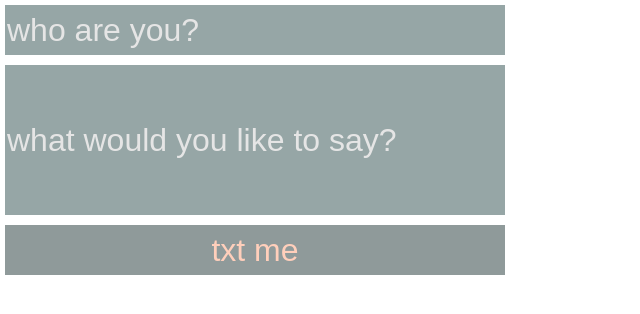
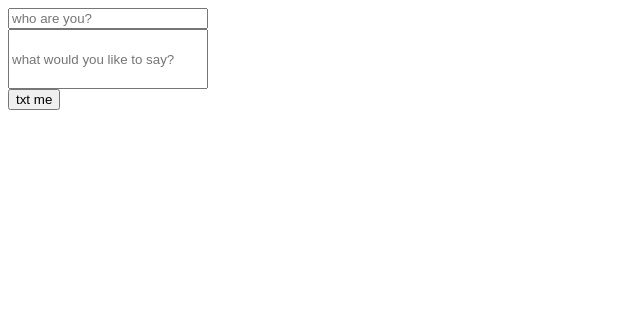
Before and after one commit to dannyid/server, a website: page index.html in a window 1280 px wide. Shown: the whole page, without its empty margins (0-640 px from the left). Drawn offline with nearby package versions, Linux system fonts and the light colour scheme.

Commit message:
adding css inline

```diff
--- a/index.html
+++ b/index.html
@@ -1,8 +1,22 @@
 <html>
     <head>
         <title>Hello my future girlfriend</title>
-        <link rel="stylesheet" type="text/css" href="./css/style.css" />
         <script type="text/javascript" src="http://code.jquery.com/jquery-latest.min.js"></script>
+
+        <style>
+            input {
+
+            }
+
+            input#name, input#message {
+                width: 200;
+            }
+
+            input#message {
+                height: 60px;
+            }
+        </style>
+
     </head>
 
     <body>
```
Also changed, not shown: 1 other file.
